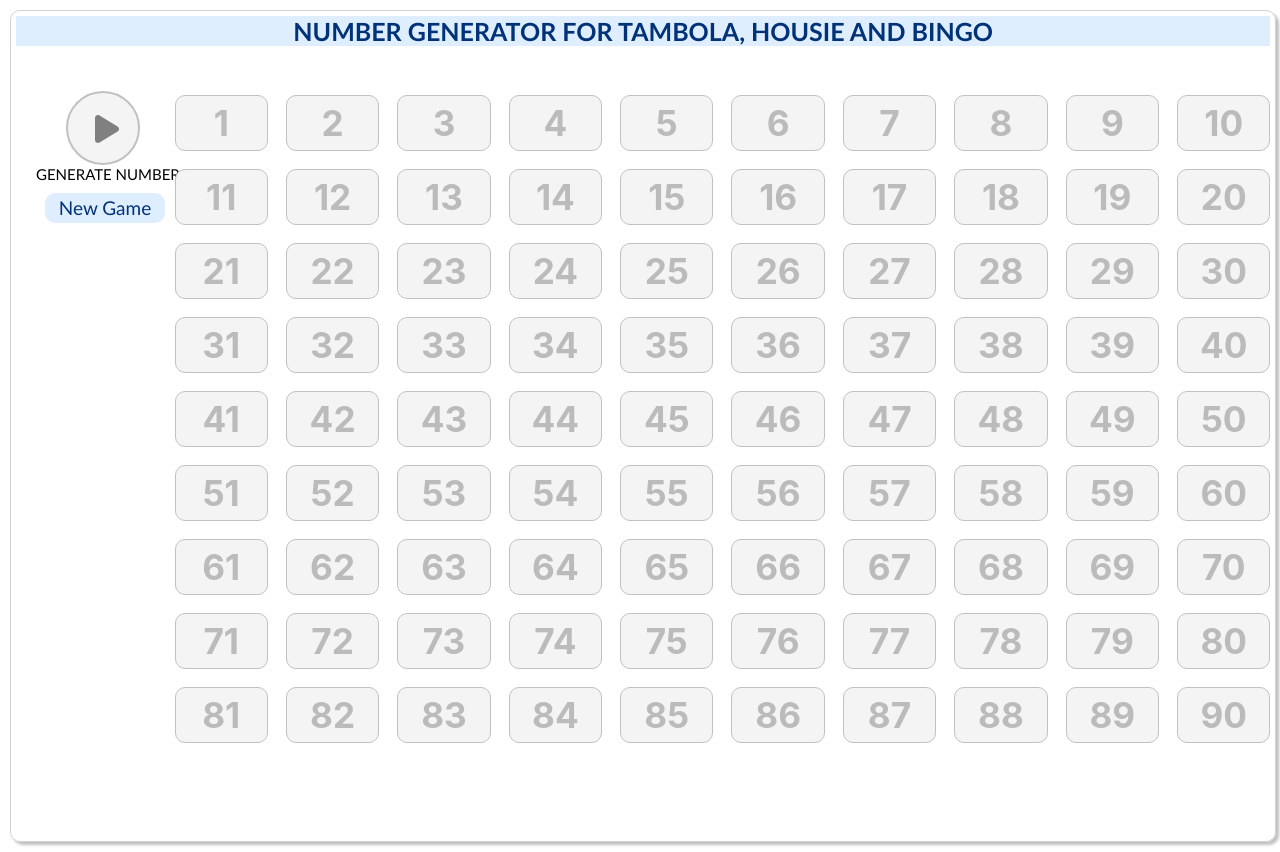
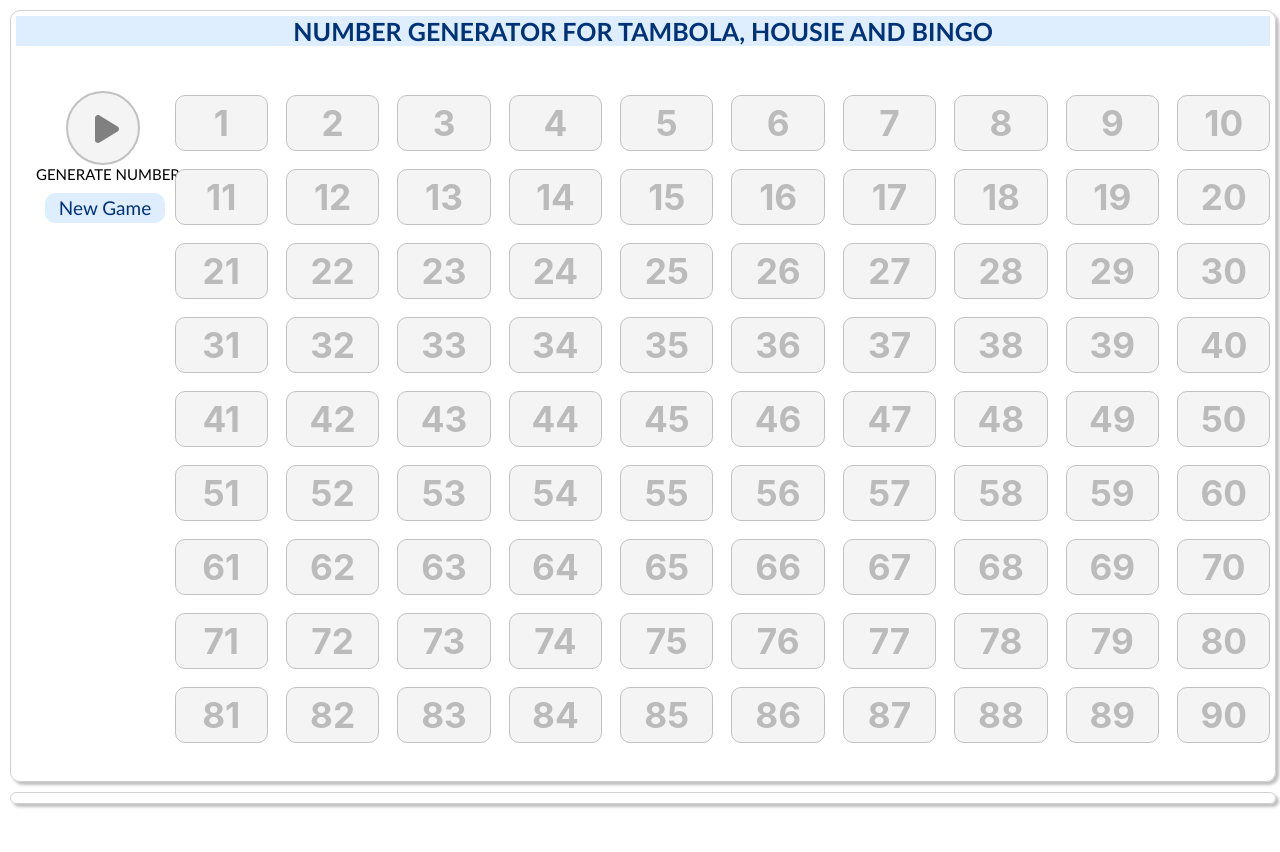
Before and after one commit to gayathrimantha/numbergenerator, a React (Create React App) app in the folder tambolahousie/: page / in a window 1280 px wide. After the commit the page ends 814 px from the top, so only its background shows below. Built offline with nearby package versions, Linux system fonts and the light colour scheme.

Commit message:
functionality

```diff
--- a/tambolahousie/src/components/Numbergenerator.js
+++ b/tambolahousie/src/components/Numbergenerator.js
@@ -38,9 +38,6 @@ const Numbergenerator = () => {
       const selectedNumber = numbersArray[randomIndex];
       const updatedNumbersArray = [...numbersArray];
       updatedNumbersArray.splice(randomIndex, 1);
-      const removedNumbersArrayNew = [];
-      removedNumbersArrayNew.push(selectedNumber);
-      setRemovedNumbersArray(removedNumbersArrayNew);
 
       const updatedGeneratedNumbers = new Set(generatedNumbers);
       updatedGeneratedNumbers.add(selectedNumber);
@@ -62,7 +59,7 @@ const Numbergenerator = () => {
 
           return [tensDigit, onesDigit, number].join(",");
         } else {
-          return number.toString();
+          return ["single number", number].join(",");
         }
       }
       const formattedNumber = convertNumberToSpeechFormat(selectedNumber);
@@ -73,14 +70,7 @@ const Numbergenerator = () => {
       window.speechSynthesis.speak(msg);
     }
   };
-  const getNextRemovedNumber = () => {
-    if (removedNumbersIndex < removedNumbersArray.length) {
-      const nextNumber = removedNumbersArray[removedNumbersIndex];
-      setRemovedNumbersIndex(removedNumbersIndex + 1);
-      return nextNumber;
-    }
-    return null;
-  };
+
   // Retrieve generatedNumbers from localStorage on component mount
   useEffect(() => {
     const savedGeneratedNumbers = localStorage.getItem("generatedNumbers");
@@ -111,7 +101,12 @@ const Numbergenerator = () => {
   };
 
   return (
-    <div className="mainContainer" onKeyDown={handleSpacebarPress} tabIndex={0}>
+    <>
+      <div
+        className="mainContainer"
+        onKeyDown={handleSpacebarPress}
+        tabIndex={0}
+      >
         <div className="headerTitle">
           <div className="headerTitleText">
             NUMBER GENERATOR FOR TAMBOLA, HOUSIE AND BINGO
@@ -169,6 +164,10 @@ const Numbergenerator = () => {
           )}
         </div>
       </div>
+      <div className="generatedNumberArray">
+        {Array.from(generatedNumbers).join(", ")}
+      </div>
+    </>
   );
 };
 
--- a/tambolahousie/src/css/Numbergenerator.css
+++ b/tambolahousie/src/css/Numbergenerator.css
@@ -19,7 +19,7 @@
   margin: 10px;
   border-radius: 10px;
   box-shadow: 3px 3px 3px rgb(192, 192, 192);
-  min-height: 820px;
+  min-height: 760px;
   padding: 5px;
 }
 .numbersDivParent {
@@ -167,3 +167,15 @@
     /* Adjust the margin as needed */
   }
 }
+.generatedNumberArray {
+  border: 1px solid rgb(210, 210, 210);
+  height: auto;
+  width: 98%;
+  margin: 10px;
+  border-radius: 10px;
+  box-shadow: 3px 3px 3px rgb(192, 192, 192);
+  padding: 5px;
+  color: #003278;
+  font-family: "Gill Sans", "Gill Sans MT", Calibri, "Trebuchet MS", sans-serif;
+  font-size: 22px;
+}
```
Lines whose indentation alone changed are shown as unchanged.
